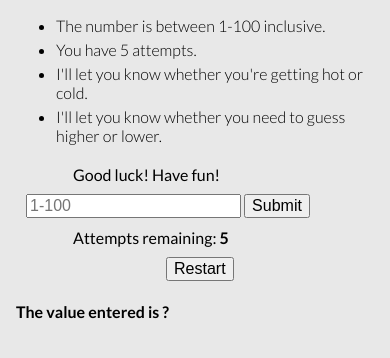
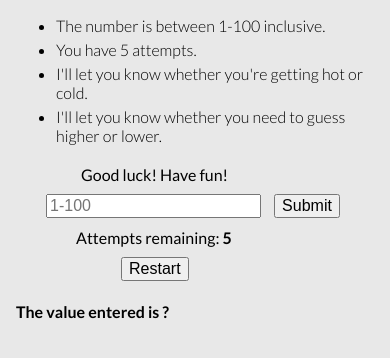
Before and after one commit to felixtan/guessing-game, a plain HTML site: page index.html in a window 390 px wide. Shown: the part 94-452 px from the top of the page. Drawn offline with nearby package versions, Linux system fonts and the light colour scheme.

Commit message:
centered the text field, hints, and attempts counter in mobile view

```diff
--- a/main.css
+++ b/main.css
@@ -47,21 +47,23 @@ GAME
 }
 
 #status {
-	margin: 5px auto 5px 57px;
+	margin: 5px 45px 5px 45px;
+	padding-left: 20px;
 	font-weight: 400;
 }
 
 input {
-	margin: 5px auto 5px 10px;
+	margin: 5px 10px 5px 30px;
 }
 
 #guess-count {
-	margin: 5px auto 5px 57px;
+	margin: 5px 85px 5px 50px;
+	padding-left: 10px;
 	font-weight: 400;
 }
 
 #restart {
-	margin: 5px auto 0 150px;
+	margin: 5px 150px 0 105px;
 }
 
 #attempts {
```
